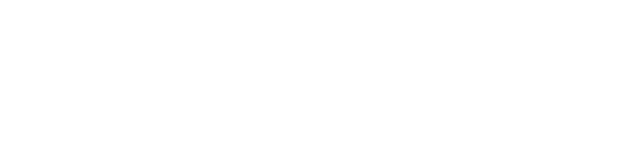
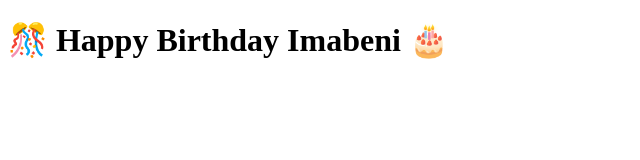
Before and after one commit to Achele/Carousel-project, a plain HTML site: page index.html in a window 1280 px wide. Shown: the whole page, without its empty margins (0-640 px from the left). Drawn offline with Linux system fonts and the light colour scheme.

Commit message:
Update index.html

```diff
--- a/index.html
+++ b/index.html
@@ -6,5 +6,9 @@
     <meta name="viewport" content="width=device-width, initial-scale=1.0" />
     <title>Document</title>
   </head>
-  <body></body>
+  <body>
+    <header>
+      <h1>🎊 Happy Birthday Imabeni 🎂</h1>
+    </header>
+  </body>
 </html>
```
